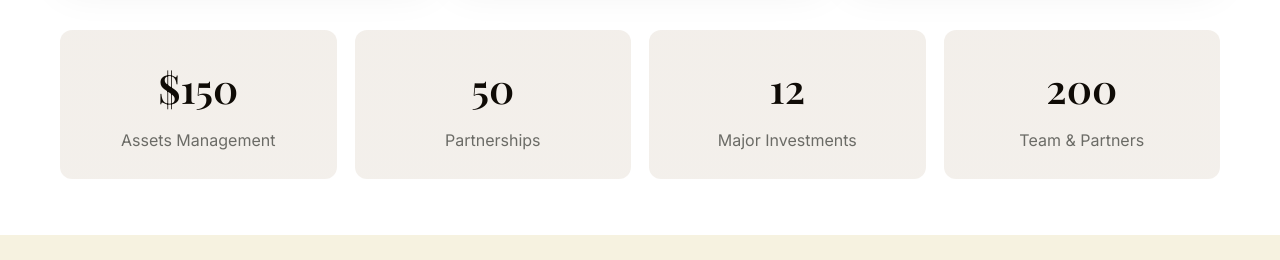
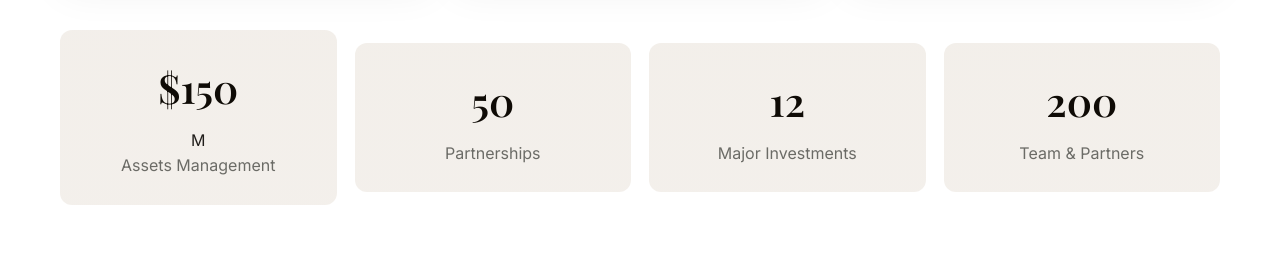
Before and after one commit to Adewale-code/jodey, a plain HTML site: page index.html in a window 1280 px wide. Shown: the part 1660-1920 px from the top of the page. Drawn offline with nearby package versions, Linux system fonts and the light colour scheme.

Commit message:
Update index.html

```diff
--- a/index.html
+++ b/index.html
@@ -161,7 +161,7 @@ he received a Master of Business Administration degree from Stanford University
     <section id="counters" class="section counters-section">
       <div class="container counters-inner">
         <div class="counter-box fade-up">
-          <div class="count" data-target="150">0</div>
+          <div class="count" data-target="150">0</div><span class="suffix">M</span>
           <div class="label">Assets Management</div>
         </div>
         <div class="counter-box fade-up delay-1">
```
